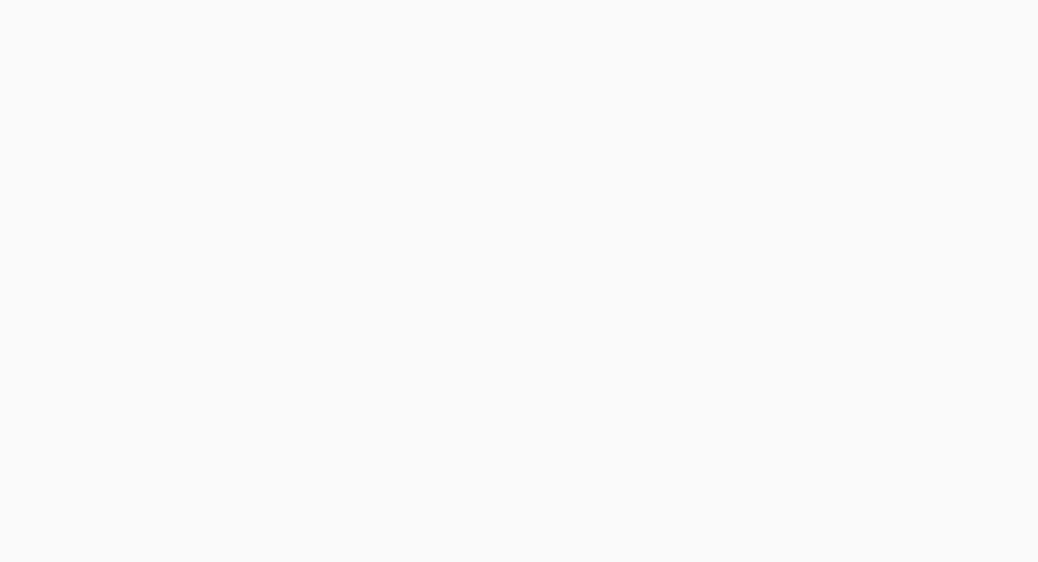
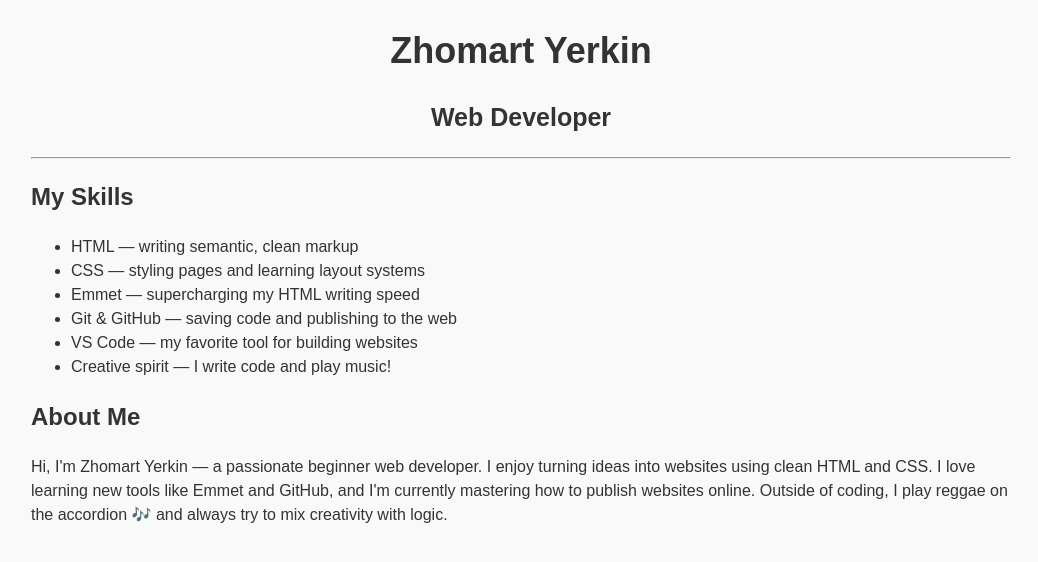
Before and after one commit to ZomartYerkin/jstkillinit, a plain HTML site: page index.html in a window 1280 px wide. Shown: the whole page, without its empty margins (119-1157 px from the left). Drawn offline with Linux system fonts and the light colour scheme.

Commit message:
Update index.html

```diff
--- a/index.html
+++ b/index.html
@@ -5,4 +5,33 @@
   <meta name="viewport" content="width=device-width, initial-scale=1.0">
   <title>Emmet</title>
   <link rel="stylesheet" href="style.css">
-  </head>
+</head>
+<body>
+  <main>
+    <h1>Zhomart Yerkin</h1>
+    <h2>Web Developer</h2>
+    <hr>
+
+    <section>
+      <h2>My Skills</h2>
+      <ul>
+        <li>HTML — writing semantic, clean markup</li>
+        <li>CSS — styling pages and learning layout systems</li>
+        <li>Emmet — supercharging my HTML writing speed</li>
+        <li>Git & GitHub — saving code and publishing to the web</li>
+        <li>VS Code — my favorite tool for building websites</li>
+        <li>Creative spirit — I write code and play music!</li>
+      </ul>
+    </section>
+
+    <section>
+      <h2>About Me</h2>
+      <p>
+        Hi, I'm Zhomart Yerkin — a passionate beginner web developer. I enjoy turning ideas into websites using clean HTML and CSS.
+        I love learning new tools like Emmet and GitHub, and I'm currently mastering how to publish websites online.
+        Outside of coding, I play reggae on the accordion 🎶 and always try to mix creativity with logic.
+      </p>
+    </section>
+  </main>
+</body>
+</html>
```
